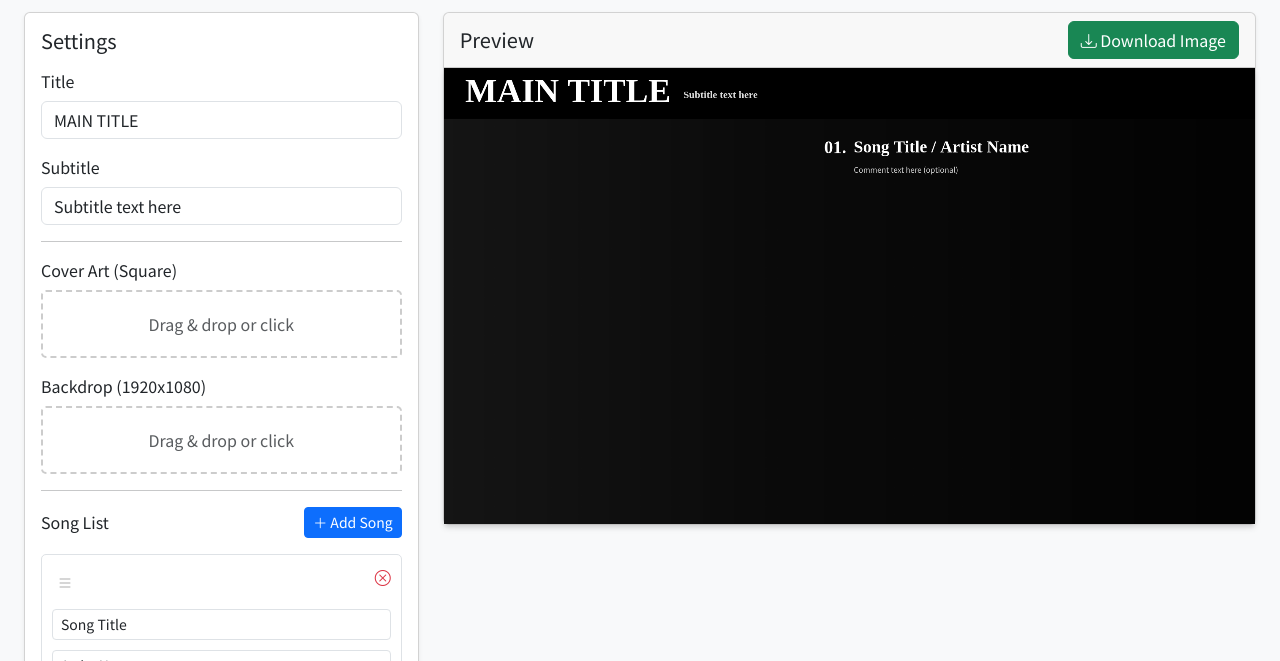
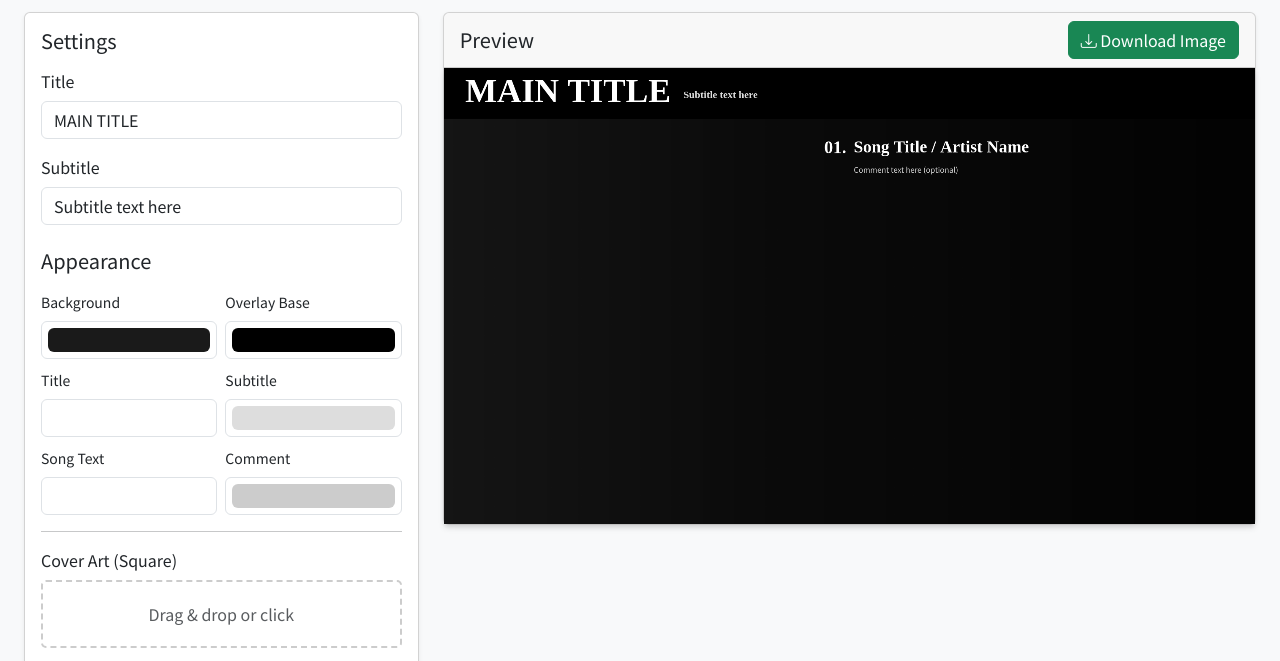
Before and after one commit to Nyokinokonoko/nowplaying-generator, a website: page index.html in a window 1280 px wide. Shown: the part 68-729 px from the top of the page. Drawn offline with nearby package versions, Linux system fonts and the light colour scheme.

Commit message:
feat: Add color input fields to UI

```diff
--- a/index.html
+++ b/index.html
@@ -40,6 +40,34 @@
                         <div class="mb-3">
                             <label class="form-label">Subtitle</label>
                             <input type="text" class="form-control" id="imageSubtitle" value="Subtitle text here">
+                        </div>
+
+                        <h5 class="card-title mt-4 mb-3">Appearance</h5>
+                        <div class="row g-2 mb-3">
+                            <div class="col-6">
+                                <label class="form-label small">Background</label>
+                                <input type="color" class="form-control form-control-color w-100" id="colorBackground" value="#1a1a1a" title="Background Color">
+                            </div>
+                            <div class="col-6">
+                                <label class="form-label small">Overlay Base</label>
+                                <input type="color" class="form-control form-control-color w-100" id="colorOverlay" value="#000000" title="Overlay Gradient Base">
+                            </div>
+                            <div class="col-6">
+                                <label class="form-label small">Title</label>
+                                <input type="color" class="form-control form-control-color w-100" id="colorTitle" value="#FFFFFF" title="Title Color">
+                            </div>
+                            <div class="col-6">
+                                <label class="form-label small">Subtitle</label>
+                                <input type="color" class="form-control form-control-color w-100" id="colorSubtitle" value="#DDDDDD" title="Subtitle Color">
+                            </div>
+                            <div class="col-6">
+                                <label class="form-label small">Song Text</label>
+                                <input type="color" class="form-control form-control-color w-100" id="colorSongText" value="#FFFFFF" title="Song Number & Title">
+                            </div>
+                            <div class="col-6">
+                                <label class="form-label small">Comment</label>
+                                <input type="color" class="form-control form-control-color w-100" id="colorComment" value="#CCCCCC" title="Song Comment">
+                            </div>
                         </div>
 
                         <hr>
```
